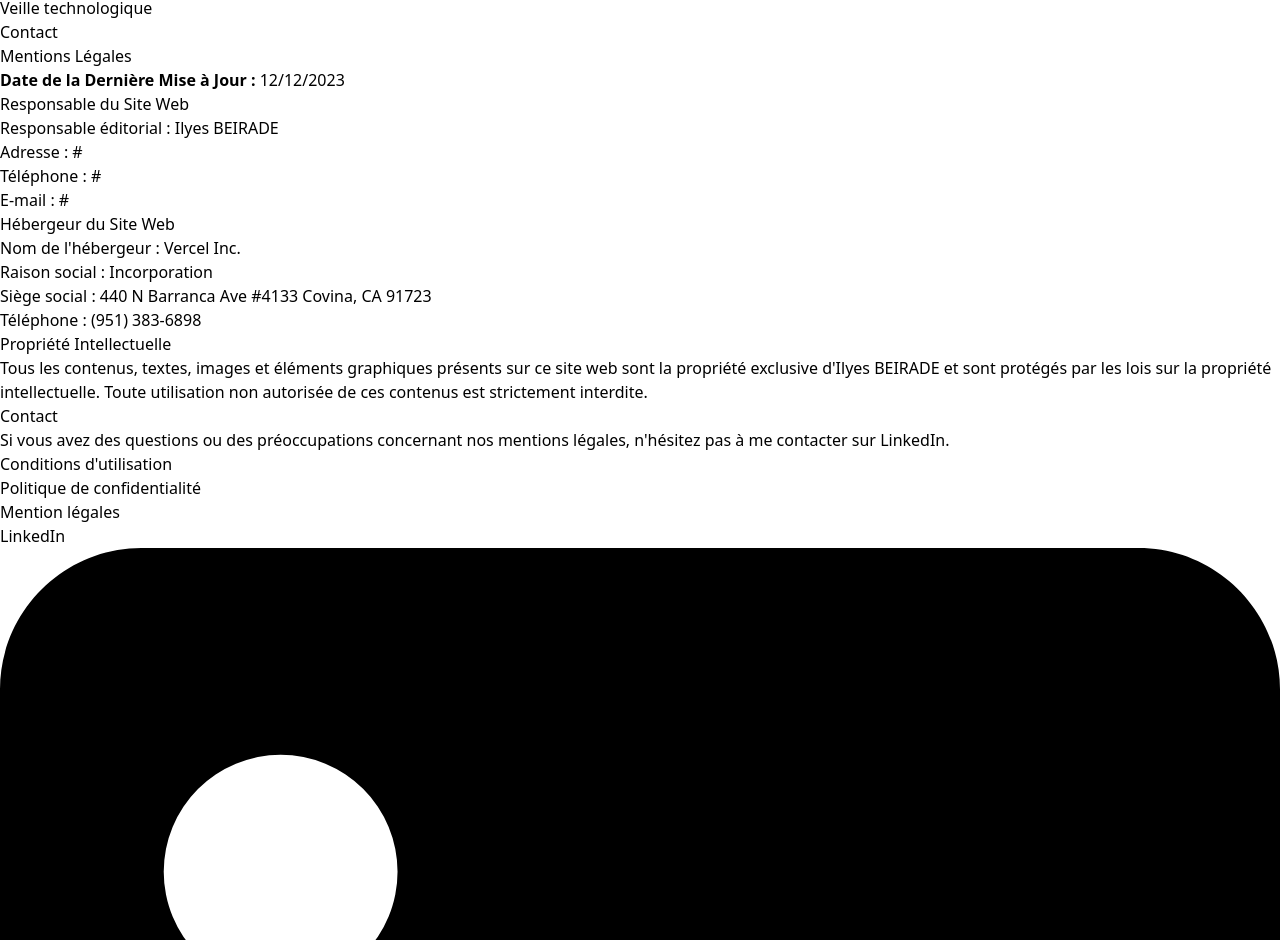
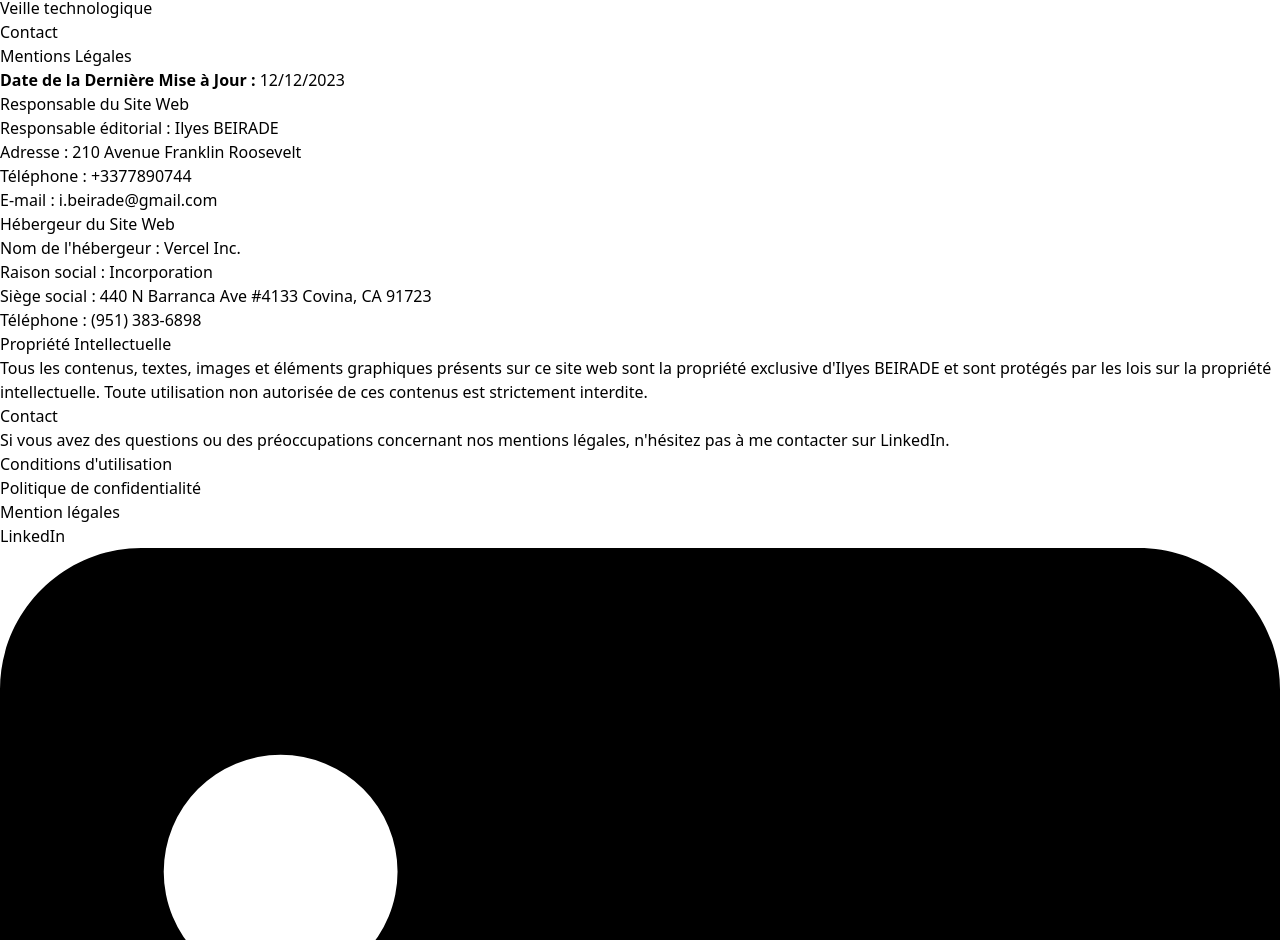
Before and after one commit to y28lyn/portfolio-ilyes, a React (Vite) app: page /mention_legales in a window 1280 px wide. Shown: the part 873-1813 px from the top of the page. Built offline with nearby package versions, Linux system fonts and the light colour scheme.

Commit message:
feat: :speech_balloon: Updated legal notice

```diff
--- a/src/pages/MentionLegales.tsx
+++ b/src/pages/MentionLegales.tsx
@@ -10,9 +10,9 @@ const MentionLegales = () => {
         <section className="mt-6">
           <h2 className="text-xl font-bold">Responsable du Site Web</h2>
           <p>Responsable éditorial : Ilyes BEIRADE</p>
-          <p>Adresse : #</p>
-          <p>Téléphone : #</p>
-          <p>E-mail : #</p>
+          <p>Adresse : 210 Avenue Franklin Roosevelt</p>
+          <p>Téléphone : +3377890744</p>
+          <p>E-mail : i.beirade@gmail.com</p>
         </section>
 
         <section className="mt-6">
```
